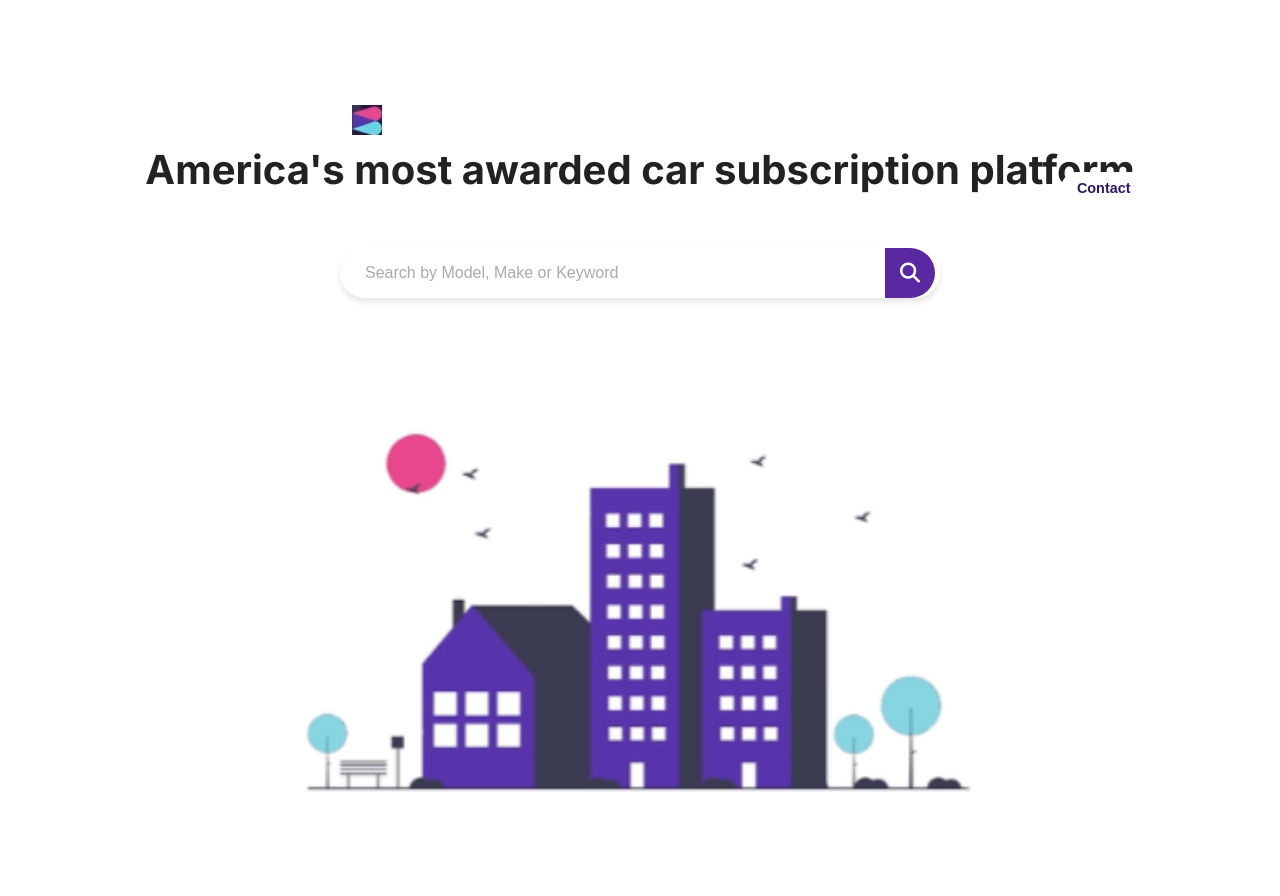
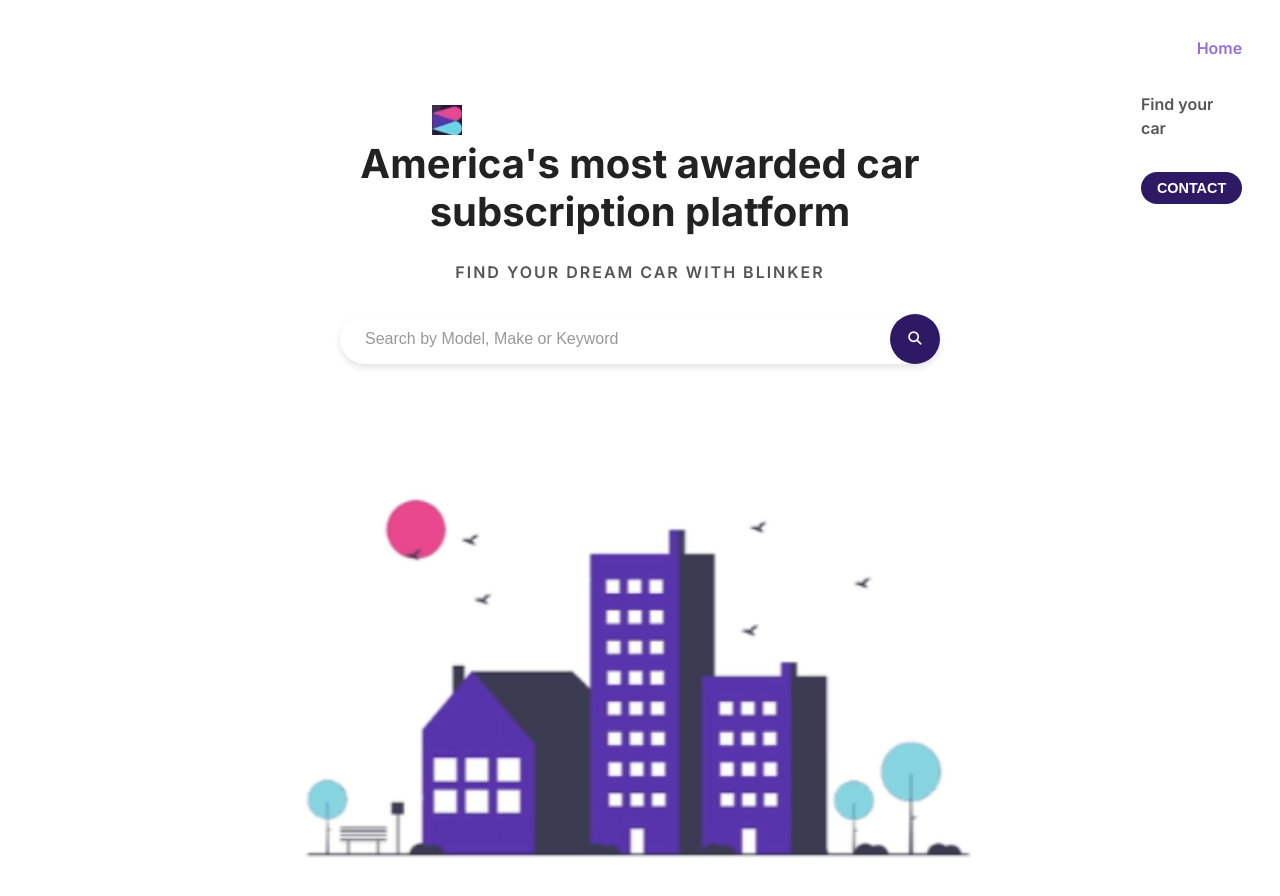
Before and after one commit to DillonSummers/Car-Website, a plain HTML site: page Index Folder/america.html in a window 1280 px wide. Drawn offline with Linux system fonts and the light colour scheme.

Commit message:
DS commit

```diff
--- a/Index Folder/america.html
+++ b/Index Folder/america.html
@@ -3,16 +3,15 @@
 <head>
   <meta charset="UTF-8">
   <meta name="viewport" content="width=device-width, initial-scale=1.0">
-  <title>America - Blinker</title>
+  <title>Blinker</title>
   <link rel="stylesheet" href="index.css">
   <link rel="preconnect" href="https://fonts.googleapis.com">
   <link rel="preconnect" href="https://fonts.gstatic.com" crossorigin>
   <link href="https://fonts.googleapis.com/css2?family=Inter:wght@400;600;700&display=swap" rel="stylesheet">
-  <script src="https://kit.fontawesome.com/a076d05399.js" crossorigin="anonymous"></script> <!-- For search icon -->
+  <script src="https://kit.fontawesome.com/a076d05399.js" crossorigin="anonymous"></script>
 </head>
-<body>
+<body class="america-page">
 
-<!-- Header -->
 <header class="header">
   <div class="container header-inner">
     <button class="logo-btn" onclick="window.location.href='america.html'">
@@ -21,23 +20,20 @@
     </button>
 
     <nav>
-      <a href="index.html">Home</a>
-      <a href="browse.html">Find your car</a>
-      <button class="contact-btn">Contact</button>
+      <a href="index.html" class="nav-link home-link">Home</a> <!-- Added home-link class -->
+      <a href="browse.html" class="nav-link find-car-link">Find your car</a> <!-- Added find-car-link class -->
+      <button class="contact-btn">CONTACT</button>
     </nav>
   </div>
 </header>
 
-<body class="america-page"></body>
-
-<!-- Hero Section -->
 <section class="hero">
-  <h1>America's most awarded car subscription platform</h1>
-  <p>FIND YOUR DREAM CAR WITH BLINKER</p>
+  <h1 class="hero-title">America's most awarded car subscription platform</h1>
+  <p class="hero-subtitle">FIND YOUR DREAM CAR WITH BLINKER</p>
   <div class="search-bar">
     <input type="text" id="searchInput" placeholder="Search by Model, Make or Keyword" />
     <button id="searchBtn">
-      <i class="fa-solid fa-magnifying-glass"></i>
+      <i class="fas fa-search"></i>
     </button>
   </div>
   <img src="assets/Screenshot 2025-08-13 123125.png" alt="Illustration of city buildings" class="hero-image" />
--- a/Index Folder/index.css
+++ b/Index Folder/index.css
@@ -65,15 +65,14 @@ a {
 }
 
 .contact-btn {
-  background-color: #fff;
-  color: #2e1a64;
+  background-color: #2e1a64;
+  color: #fff;
   padding: 8px 16px;
   border-radius: 999px;
   font-weight: 600;
   font-size: 0.9rem;
   max-width: 100%;
 }
-
 
 
 /* Hero Section */
@@ -210,22 +209,28 @@ a {
   border: none;
   padding: 15px 25px;
   font-size: 16px;
-  border-radius: 50px 0 0 50px;
+  background: transparent;
   outline: none;
+  border-radius: 50px 0 0 50px; /* Rounded left side */
 }
 
 .search-bar input::placeholder {
-  color: #aaa;
+  color: #999;
 }
 
 .search-bar button {
-  background-color: #5a28a0;
+  background-color: #2e1a64; /* Purple search button */
   color: #fff;
   border: none;
-  padding: 15px 20px;
-  border-radius: 0 50px 50px 0;
+  padding: 15px; /* Equal padding to make it circular */
+  border-radius: 50%; /* Circular button */
+  width: 50px; /* Explicit width for circular shape */
+  height: 50px; /* Explicit height for circular shape */
   cursor: pointer;
-  font-size: 20px;
+  display: flex;
+  align-items: center;
+  justify-content: center;
+  margin-right: 0px; /* No extra margin */
   transition: background-color 0.3s ease;
 }
 
@@ -520,8 +525,8 @@ input[type="range"]::-moz-range-track {
 }
 
 .contact-btn {
-  background-color: #fff;
-  color: #2e1a64;
+  background-color: #2e1a64;
+  color: #fff;
   padding: 8px 16px;
   border: none;
   border-radius: 999px;
@@ -529,15 +534,30 @@ input[type="range"]::-moz-range-track {
   cursor: pointer;
 }
 
+/* Styling for "Home" link - set to a lighter purple */
+.header nav .home-link {
+  color: #9370DB; /* This is a medium purple. Adjust as needed. */
+  font-weight: 600;
+  transition: color 0.3s ease;
+}
+
+/* Styling for "Find your car" link - set to a darker grey */
+.header nav .find-car-link {
+  color: #555; /* Dark grey */
+  font-weight: 600;
+  transition: color 0.3s ease;
+}
+
 .logo-btn {
   background: none;
   border: none;
-  color: #fff;
+  color: white;
   cursor: pointer;
   display: flex;
   align-items: center;
   font-size: 1.2rem;
   font-weight: 700;
+  margin-left: 5rem;
 }
 
 .logo-btn img {
```
